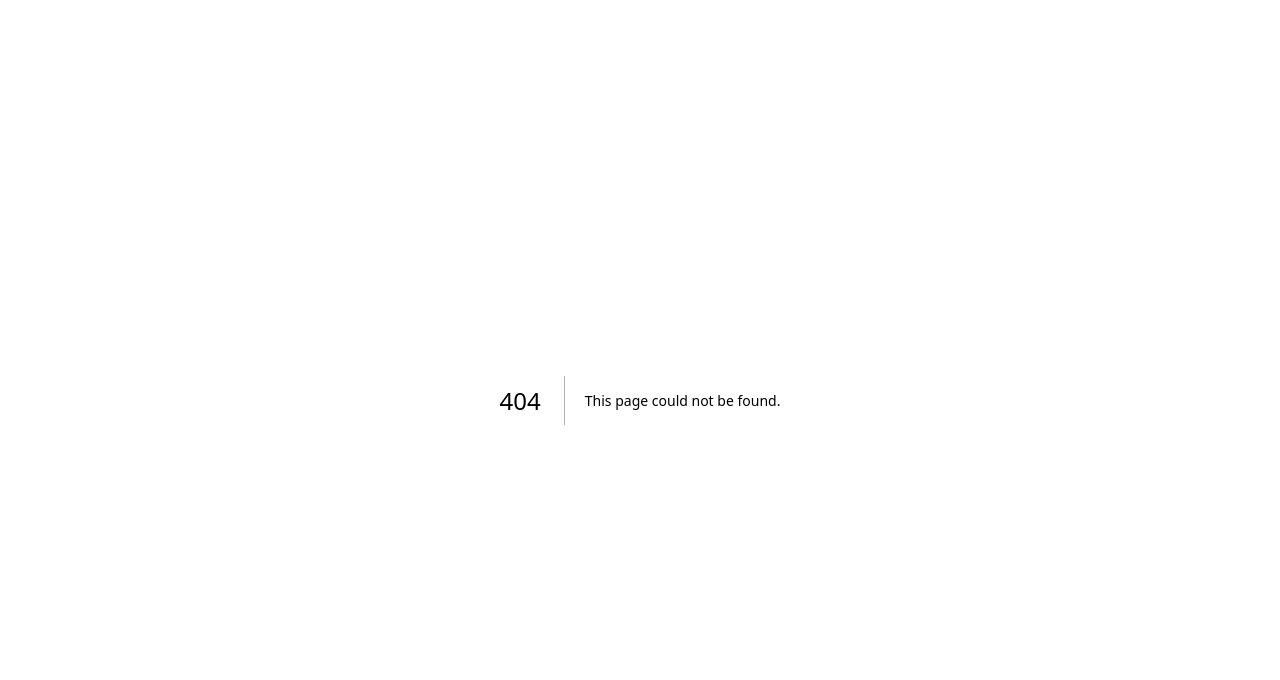
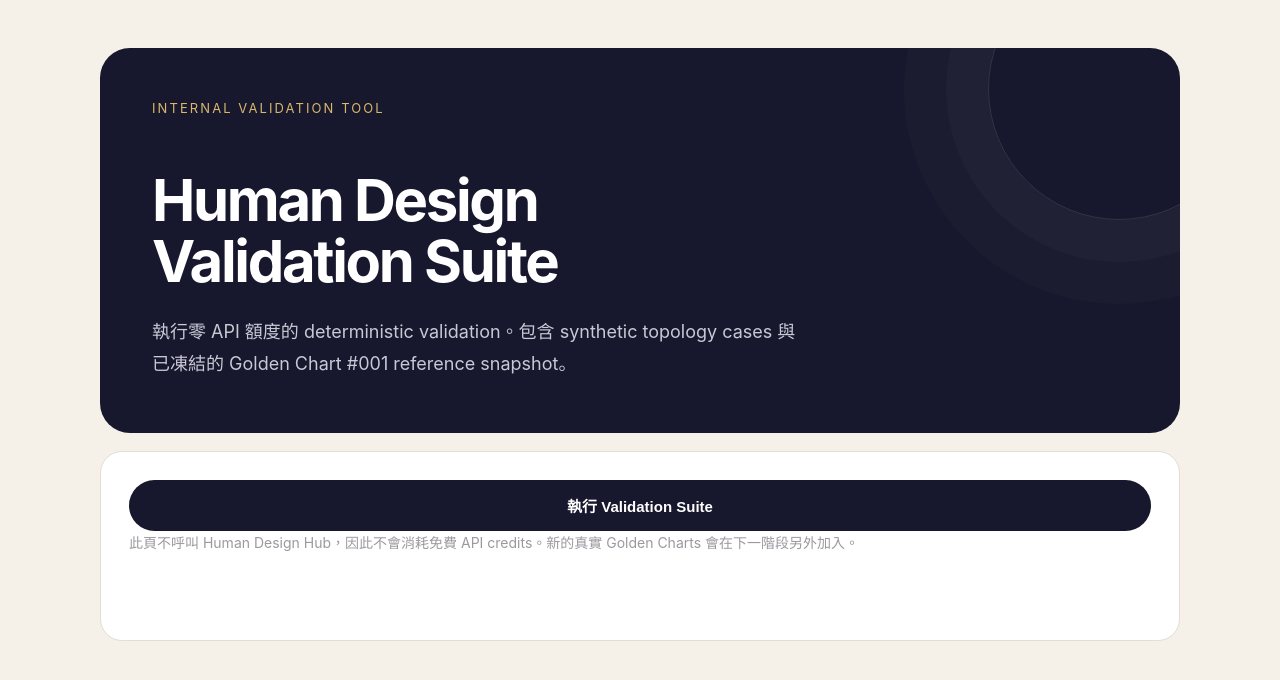
Before and after one commit to b9622024/human-design-fatloss-action, a Next.js app: page /dev/human-design-validation in a window 1280 px wide. Before the commit this address had no page. Shown: the top 680 px of the page. Built offline with nearby package versions, Linux system fonts and the light colour scheme.

Commit message:
Add Human Design validation development page

```diff
--- /dev/null
+++ b/app/dev/human-design-validation/page.tsx
@@ -0,0 +1,54 @@
+"use client";
+
+import { useState } from "react";
+
+export default function HumanDesignValidationPage() {
+  const [result, setResult] = useState<unknown>(null);
+  const [loading, setLoading] = useState(false);
+
+  async function runSuite() {
+    setLoading(true);
+    setResult(null);
+    try {
+      const response = await fetch("/api/dev/human-design-validation", { cache: "no-store" });
+      setResult(await response.json());
+    } catch (error) {
+      setResult({ error: error instanceof Error ? error.message : "Unknown error" });
+    } finally {
+      setLoading(false);
+    }
+  }
+
+  return (
+    <main className="page-shell">
+      <section className="hero-card">
+        <div className="eyebrow">INTERNAL VALIDATION TOOL</div>
+        <h1 style={{ fontSize: "clamp(34px,6vw,58px)" }}>Human Design<br />Validation Suite</h1>
+        <p className="lead">
+          執行零 API 額度的 deterministic validation。包含 synthetic topology cases 與已凍結的 Golden Chart #001 reference snapshot。
+        </p>
+      </section>
+
+      <section className="card" style={{ marginTop: 18 }}>
+        <button
+          type="button"
+          onClick={runSuite}
+          disabled={loading}
+          style={{ padding: 15, border: 0, borderRadius: 999, background: "#17172d", color: "white", fontWeight: 700, fontSize: 15, width: "100%" }}
+        >
+          {loading ? "驗證中…" : "執行 Validation Suite"}
+        </button>
+        <p style={{ opacity: 0.68, lineHeight: 1.7, marginBottom: 0 }}>
+          此頁不呼叫 Human Design Hub，因此不會消耗免費 API credits。新的真實 Golden Charts 會在下一階段另外加入。
+        </p>
+      </section>
+
+      {result !== null && (
+        <section className="card" style={{ marginTop: 18, overflow: "auto" }}>
+          <h2 style={{ marginTop: 0 }}>Validation Result</h2>
+          <pre style={{ whiteSpace: "pre-wrap", wordBreak: "break-word", fontSize: 12, lineHeight: 1.6 }}>{JSON.stringify(result, null, 2)}</pre>
+        </section>
+      )}
+    </main>
+  );
+}
```
